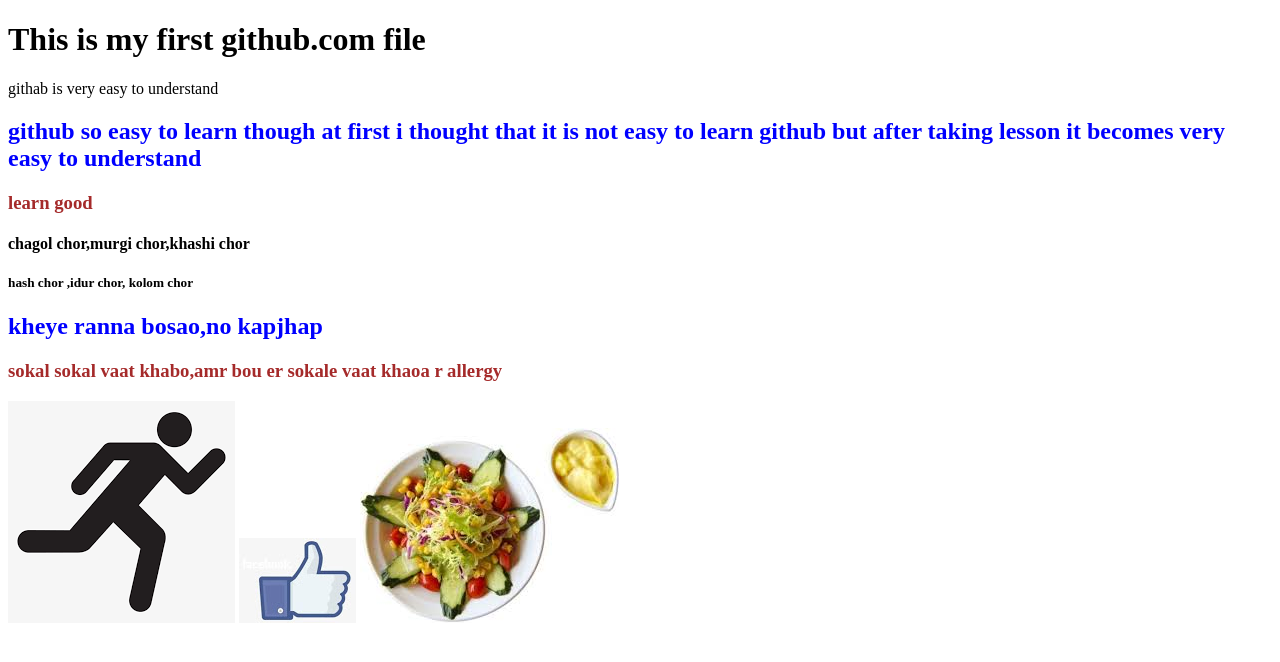
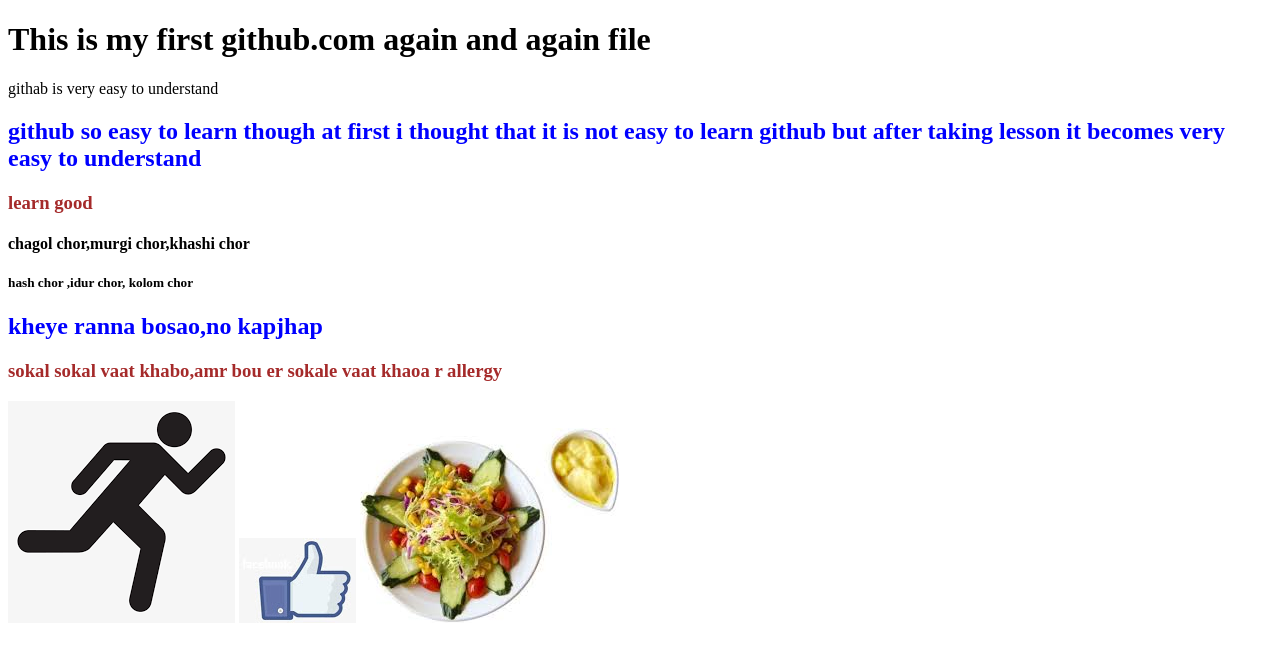
Before and after one commit to ModabbirHossainAkanda/number-four-repo, a plain HTML site: page index.html in a window 1280 px wide. Drawn offline with Linux system fonts and the light colour scheme.

Commit message:
new file

```diff
--- a/index.html
+++ b/index.html
@@ -8,7 +8,7 @@
     <link rel="stylesheet" href="style.css">
 </head>
 <body>
-    <h1>This is my first github.com file</h1>
+    <h1>This is my first github.com  again and again file</h1>
     <p>githab is very easy to understand</p>
     <h2>github so easy to learn though at first i thought that it is not easy to learn github but after taking lesson it becomes very easy to understand</h2>
     <h3>learn good</h3>
```
